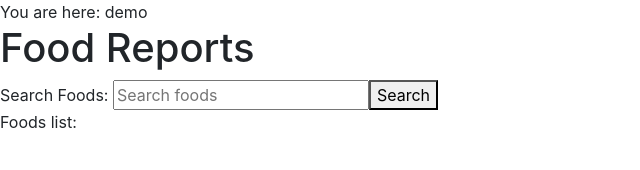
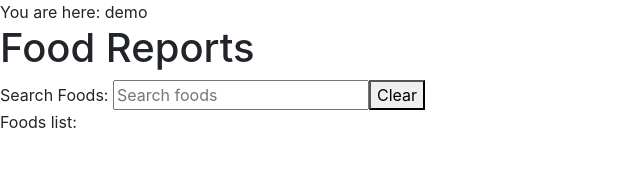
Before and after one commit to chaitanya-thengdi-psl/ndb-food-reports, a React (Create React App) app: page / in a window 1280 px wide. Shown: the top 170 px of the page, without its empty margins (0-640 px from the left). Built offline with nearby package versions, Linux system fonts and the light colour scheme.

Commit message:
Add button to clear search

```diff
--- a/src/components/App/App.js
+++ b/src/components/App/App.js
@@ -48,7 +48,7 @@ function App() {
     <div className="App">
       <Breadcrumb />
       <h1>Food Reports</h1>
-      <Search onSearch={(query) => setQuery(query)}/>
+      <Search onSearch={(query) => setQuery(query)} clearSearch={() => setQuery("")}/>
       {viewingSearchResults && <div>
         Search results:
         <ul>
--- a/src/components/Search/Search.js
+++ b/src/components/Search/Search.js
@@ -1,13 +1,13 @@
 import {debounce} from 'lodash';
 
-function Search ({onSearch}) {
+function Search ({onSearch, clearSearch}) {
 
     // calls onSearch only after 300ms each time the user types
     const onChange = debounce(value => onSearch(value), 300);
 
     return <div className="Search">
         <label>Search Foods:</label> <input type="search" id="food-search" placeholder="Search foods" onChange={(e) => onChange(e.target.value)}/>
-        <button>Search</button>
+        <button onClick={() => clearSearch()}>Clear</button>
     </div>;
 }
 
```
